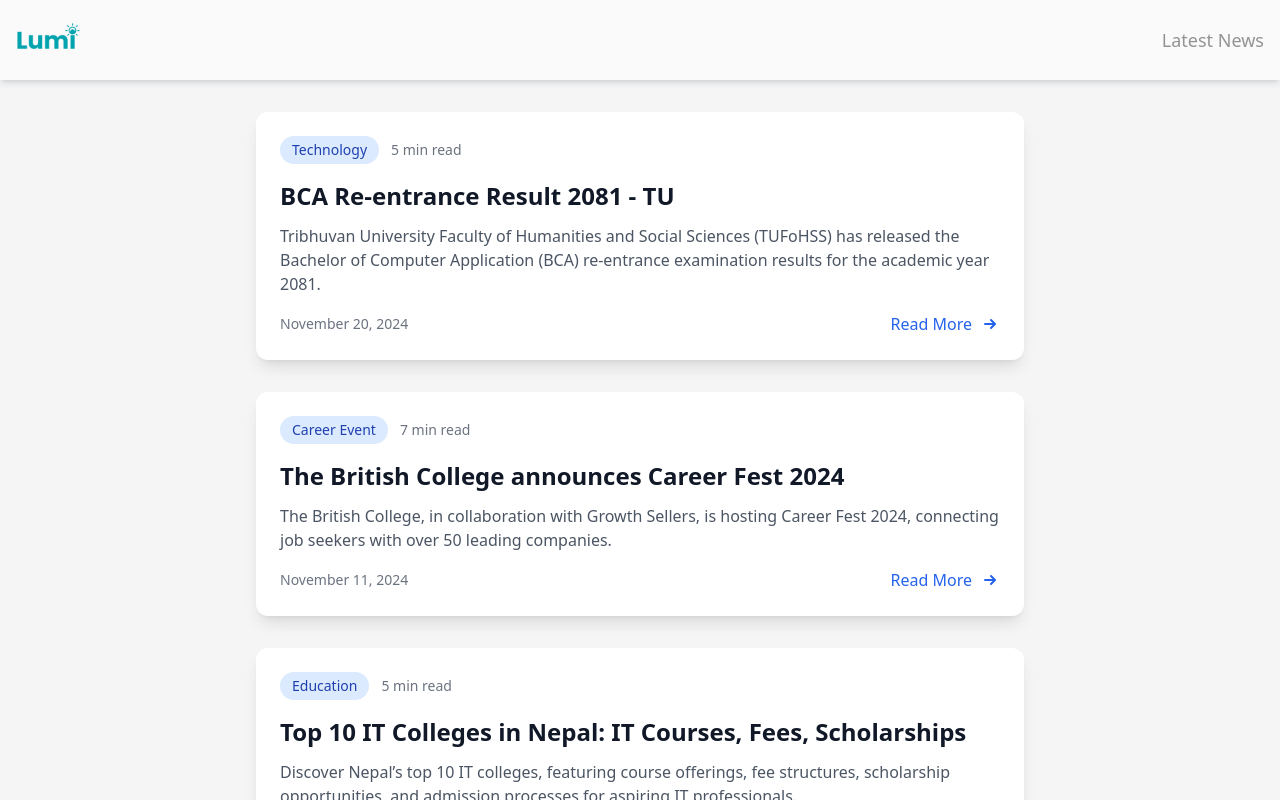
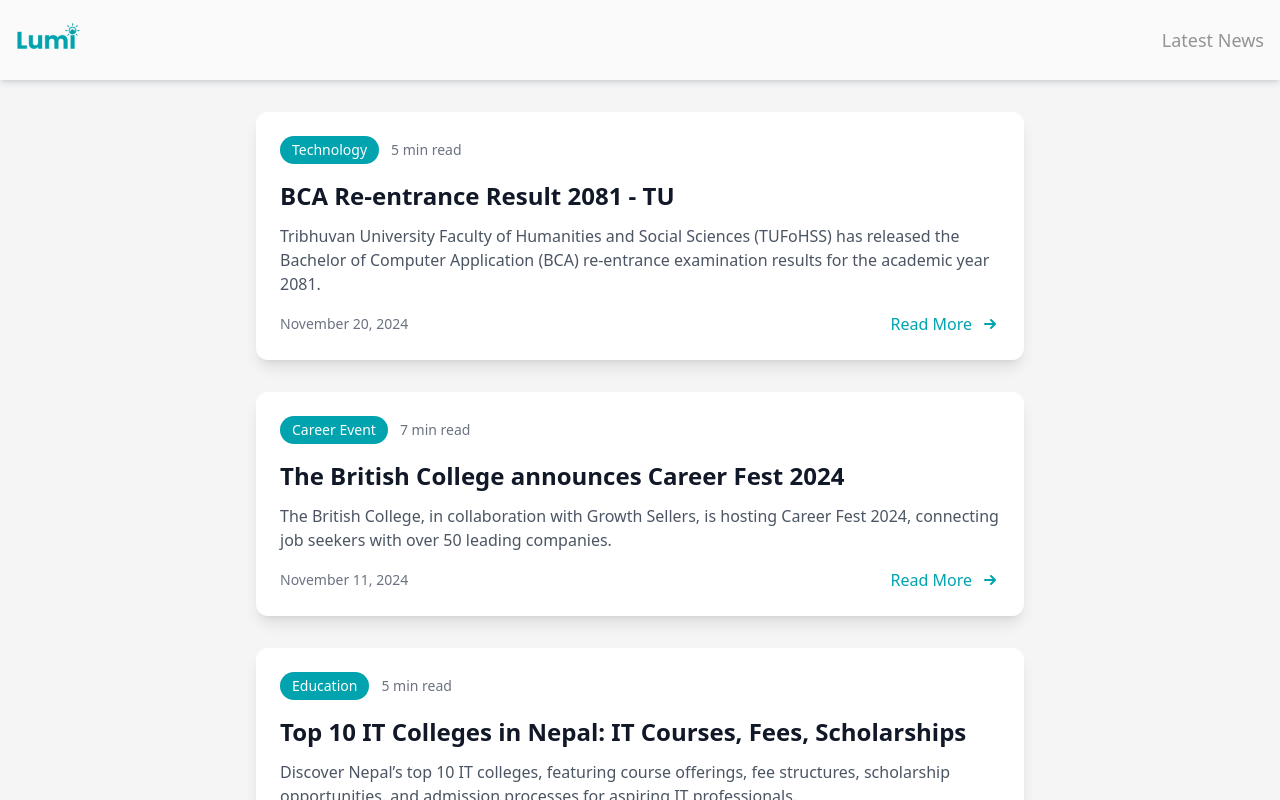
Before and after one commit to lamsalsamip1/Lumi-LSPP, a React (Vite) app in the folder Frontend/: page /news in a window 1280 px wide. Built offline with nearby package versions, Linux system fonts and the light colour scheme; the HTML template or start-up script is replaced by a standard one.

Commit message:
modify text colors

```diff
--- a/Frontend/src/pages/News.jsx
+++ b/Frontend/src/pages/News.jsx
@@ -51,7 +51,7 @@ const News = () => {
                             >
                                 <div className="p-6">
                                     <div className="flex items-center mb-4">
-                                        <span className="px-3 py-1 bg-blue-100 text-blue-800 text-sm font-medium rounded-full mr-3">
+                                        <span className="px-3 py-1 bg-teal text-white text-sm font-medium rounded-full mr-3">
                                             {news.category}
                                         </span>
                                         <span className="text-gray-500 text-sm">
@@ -72,7 +72,7 @@ const News = () => {
                                             href={news.url}
                                             target="_blank"
                                             rel="noopener noreferrer"
-                                            className="inline-flex items-center text-blue-600 hover:text-blue-800 font-medium"
+                                            className="inline-flex items-center text-teal hover:text-blue-800 font-medium"
                                         >
                                             Read More
                                             <svg
```
